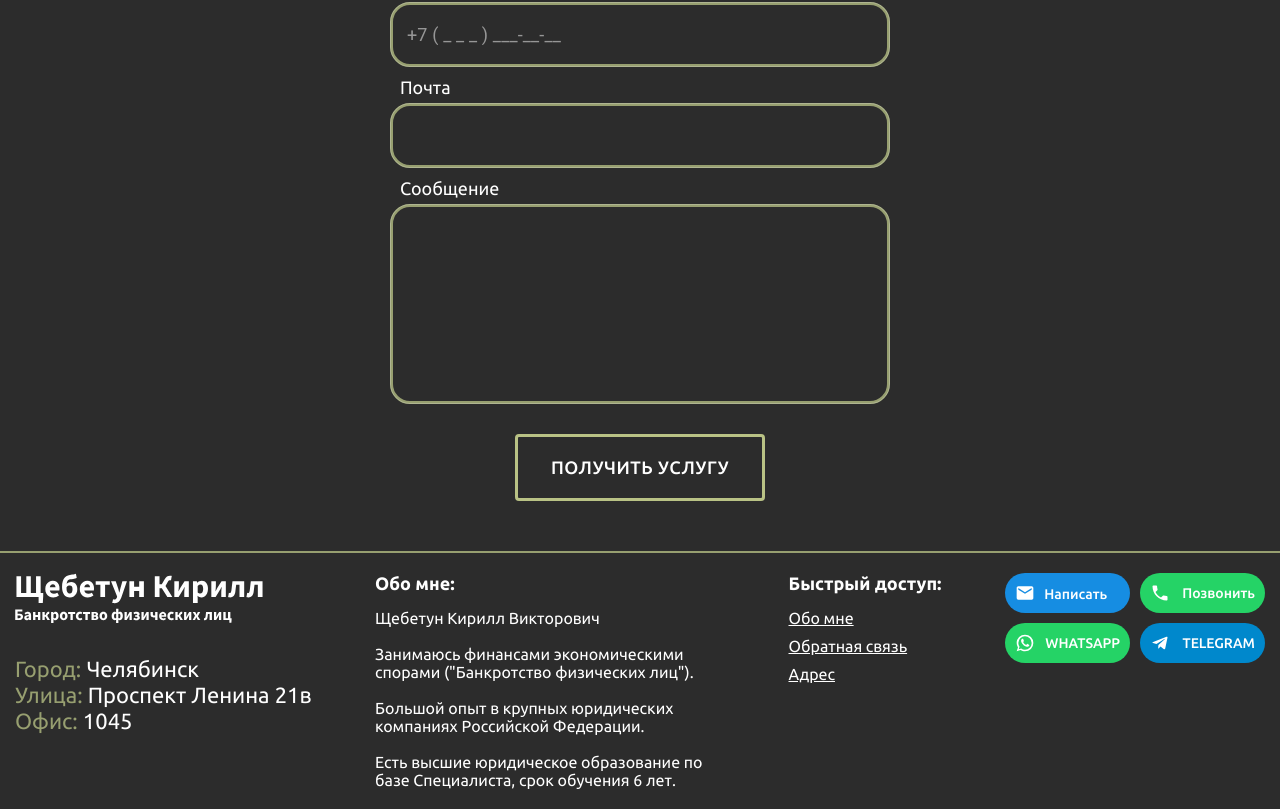
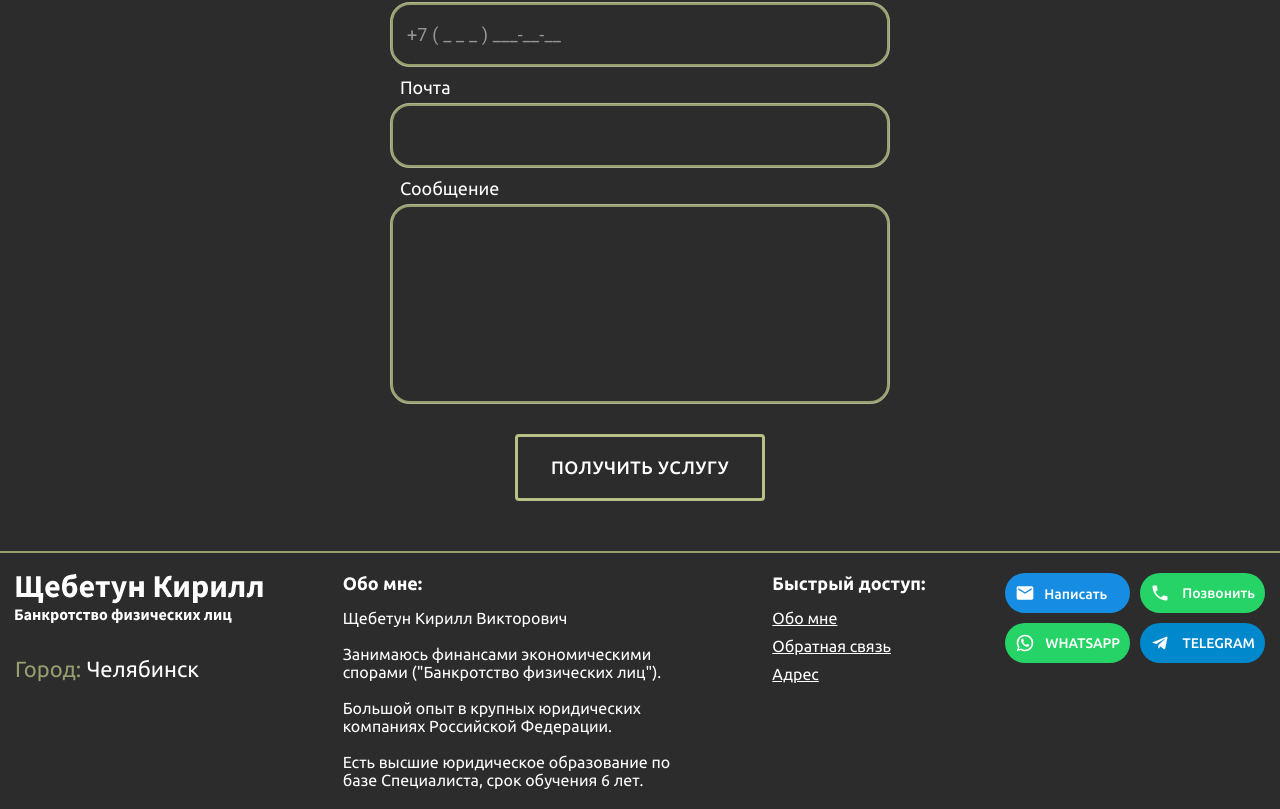
Before and after one commit to Shmelbombel/kirill-shchebetun, a React (Create React App) app: page / in a window 1280 px wide. Shown: the part 1525-2334 px from the top of the page. Built offline with nearby package versions, Linux system fonts and the light colour scheme.

Commit message:
Update FooterInfo.tsx

```diff
--- a/src/component/Footer/FooterInfo/FooterInfo.tsx
+++ b/src/component/Footer/FooterInfo/FooterInfo.tsx
@@ -12,10 +12,6 @@ const FooterInfo = () => {
       <ParagraphSC>
         <AddressSC>
           <span>Город:</span> {authorMock.address.city}
-          {"\n"}
-          <span>Улица:</span> {authorMock.address.street}
-          {"\n"}
-          <span>Офис:</span> {authorMock.address.officeNumber}
         </AddressSC>
       </ParagraphSC>
     </div>
```
